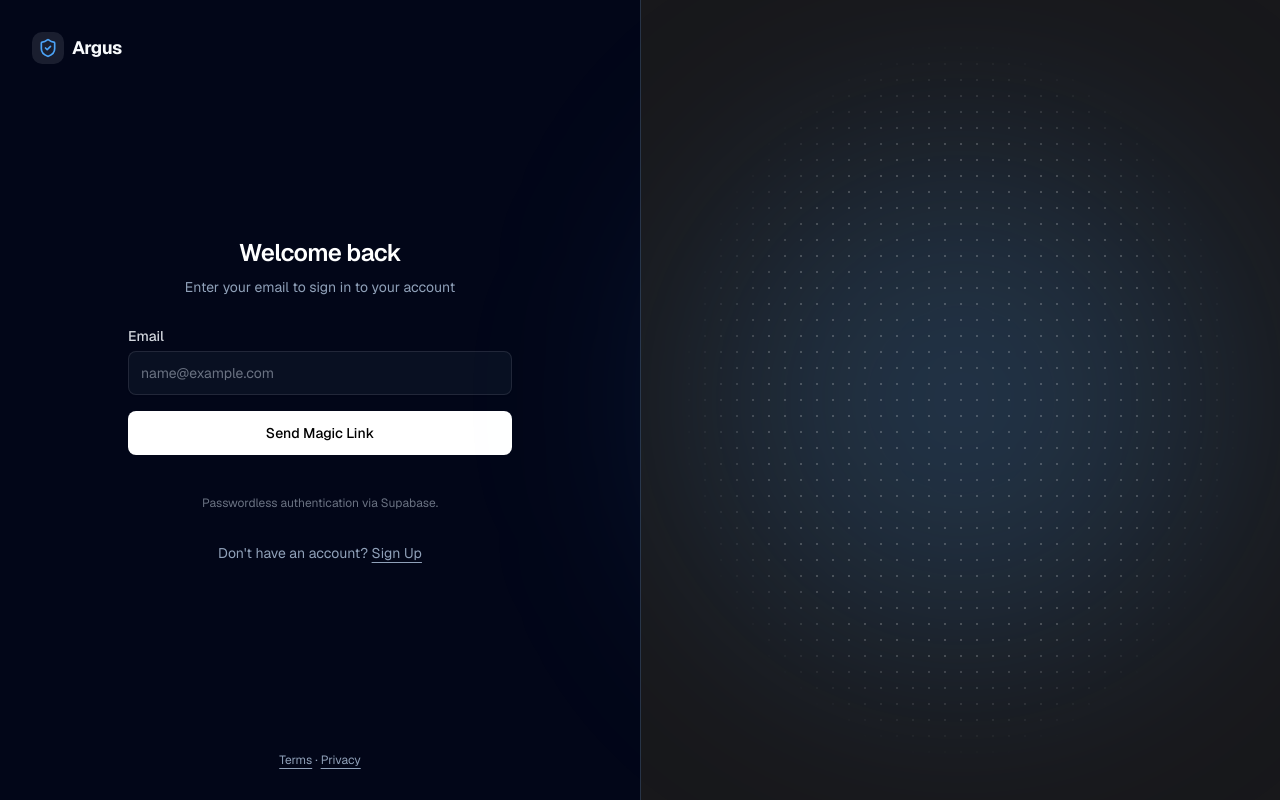
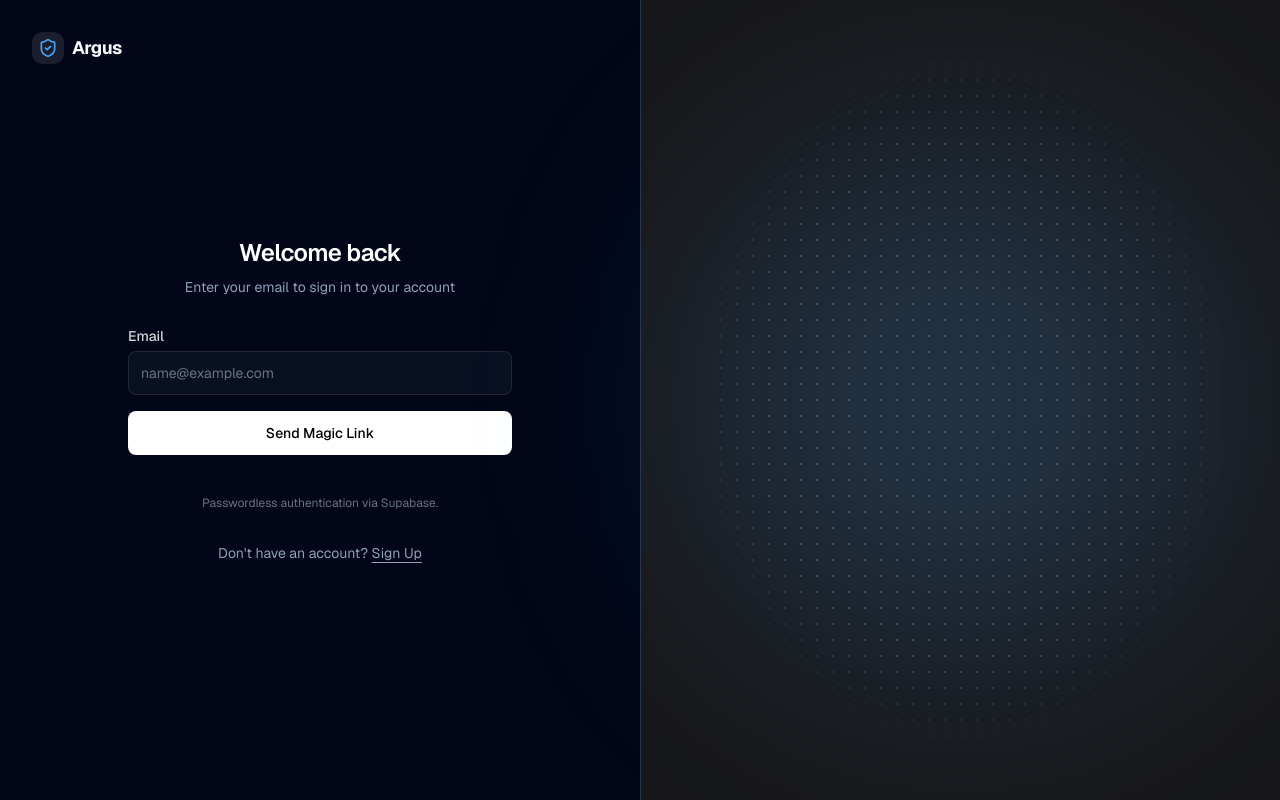
Before and after one commit to priyansh-dimri/argus, a Next.js app in the folder web/: page /login in a window 1280 px wide. Built offline with nearby package versions, Linux system fonts and the light colour scheme.

Commit message:
chore: remove redundant components from dashboard
- Remove terms and privacy links from login, singup and landing page
- Removed web unused README
- Added 'integration' id to integration-section
- Removed unused Docs link from navbar

```diff
--- a/web/app/(auth)/layout.tsx
+++ b/web/app/(auth)/layout.tsx
@@ -20,22 +20,6 @@ export default function AuthLayout({
         <div className="w-full max-w-sm space-y-8 animate-in fade-in slide-in-from-bottom-4 duration-700">
           {children}
         </div>
-
-        <div className="absolute bottom-8 text-xs text-muted-foreground">
-          <Link
-            href="#"
-            className="hover:text-foreground underline underline-offset-4"
-          >
-            Terms
-          </Link>
-          {" · "}
-          <Link
-            href="#"
-            className="hover:text-foreground underline underline-offset-4"
-          >
-            Privacy
-          </Link>
-        </div>
       </div>
 
       {/* right auth visual column which is hidden in mobile screens */}
--- a/web/components/layout/footer.tsx
+++ b/web/components/layout/footer.tsx
@@ -36,12 +36,6 @@ export function Footer() {
             >
               Integration
             </Link>
-            <Link
-              href="/docs"
-              className="text-sm text-muted-foreground hover:text-white transition-colors"
-            >
-              Documentation
-            </Link>
           </div>
 
           <div className="flex flex-col gap-4">
@@ -74,14 +68,6 @@ export function Footer() {
           <p className="text-xs text-muted-foreground text-center md:text-left">
             © 2025 Priyansh Dimri. Open Source under MIT License.
           </p>
-          <div className="flex gap-6 text-xs text-muted-foreground">
-            <Link href="#" className="hover:text-white transition-colors">
-              Privacy Policy
-            </Link>
-            <Link href="#" className="hover:text-white transition-colors">
-              Terms of Service
-            </Link>
-          </div>
         </div>
       </div>
     </footer>
--- a/web/components/marketing/integration/integration-section.tsx
+++ b/web/components/marketing/integration/integration-section.tsx
@@ -54,7 +54,7 @@ docker run -d \\
 
 export function IntegrationSection() {
   return (
-    <section className="py-24 relative overflow-hidden bg-black/50 border-y border-white/5">
+    <section className="py-24 relative overflow-hidden bg-black/50 border-y border-white/5" id="integration">
       <div className="container mx-auto px-4 max-w-5xl">
         <div className="grid lg:grid-cols-2 gap-12">
           <motion.div
--- a/web/components/marketing/navbar.tsx
+++ b/web/components/marketing/navbar.tsx
@@ -17,7 +17,6 @@ import {
 import { ArgusLogo } from "../shared/argus-logo";
 
 const navItems = [
-  { name: "Docs", href: "/docs" },
   { name: "Architecture", href: "/architecture" },
   { name: "Benchmarks", href: "/benchmarks" },
 ];
```
Also changed, not shown: 1 other file (tests, documents, lock files or other folders).
